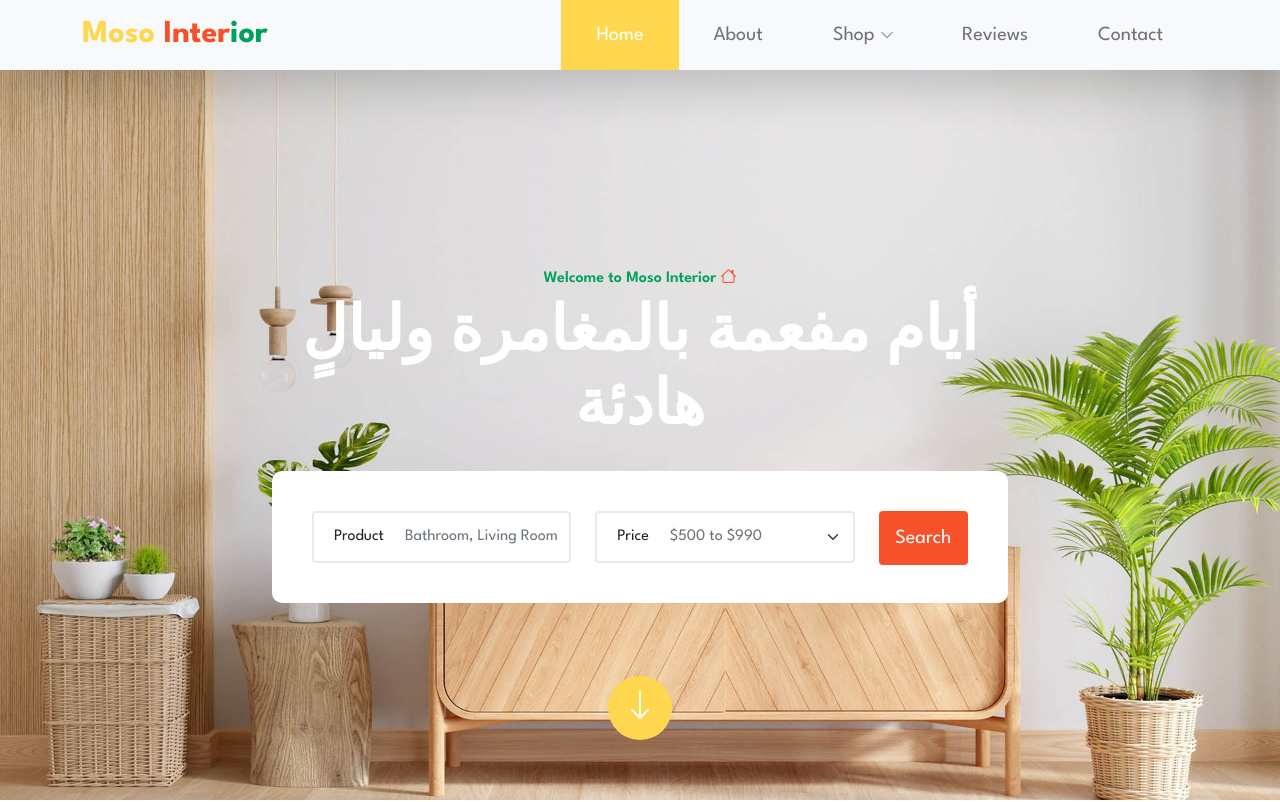
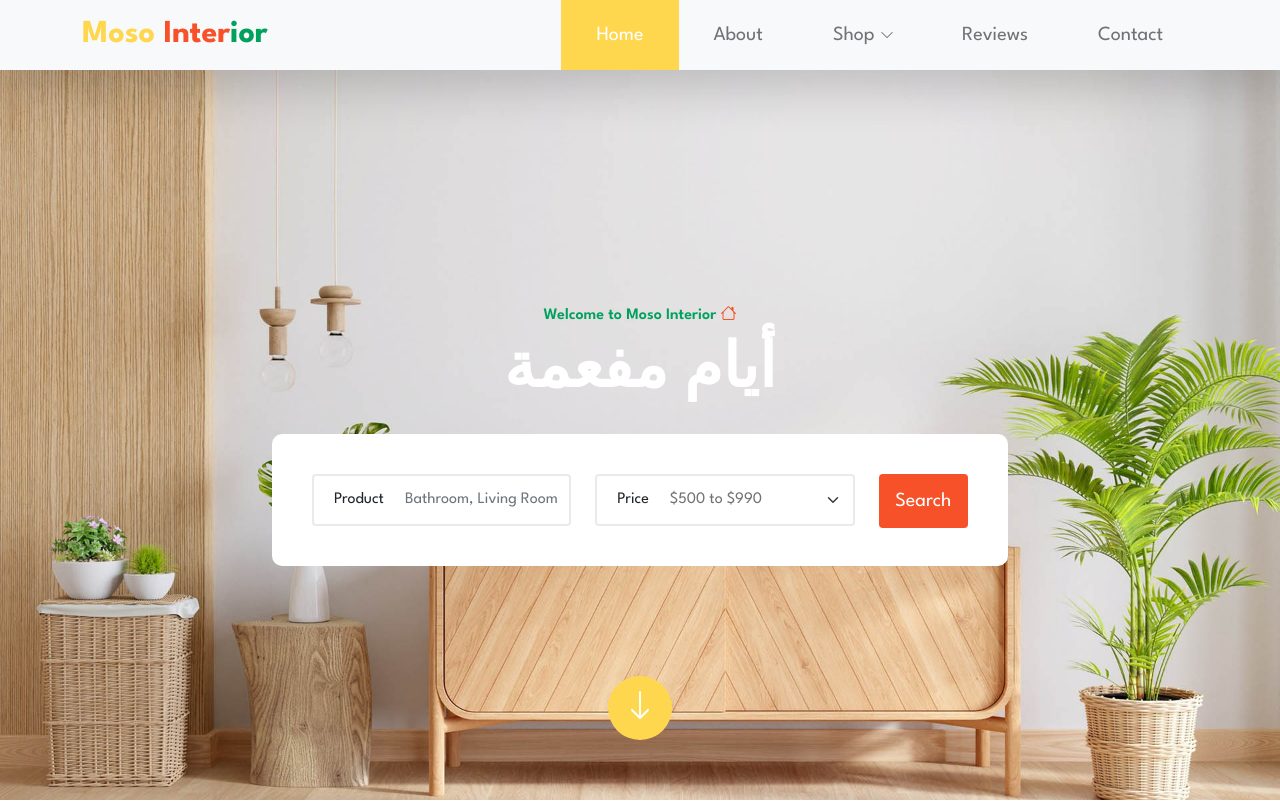
Before and after one commit to AHMEDAIE011/mr-omr, a plain HTML site: page index.html in a window 1280 px wide. Shown: the top 802 px of the page. Drawn offline with Linux system fonts and the light colour scheme.

Commit message:
list commit

```diff
--- a/index.html
+++ b/index.html
@@ -88,7 +88,7 @@ Bootstrap 5 HTML CSS Template
                             <div class="hero-section-text">
                                 <small class="section-small-title">Welcome to Moso Interior <i class="hero-icon bi-house"></i></small>
 
-                                <h1 class="hero-title text-white mt-2 mb-4 ">أيام مفعمة بالمغامرة وليالٍ هادئة</h1>
+                                <h1 class="hero-title text-white mt-2 mb-4 ">أيام مفعمة </h1>
 
                                 <form class="custom-form hero-form" action="#" method="get" role="form">
                                     <div class="row">
```
